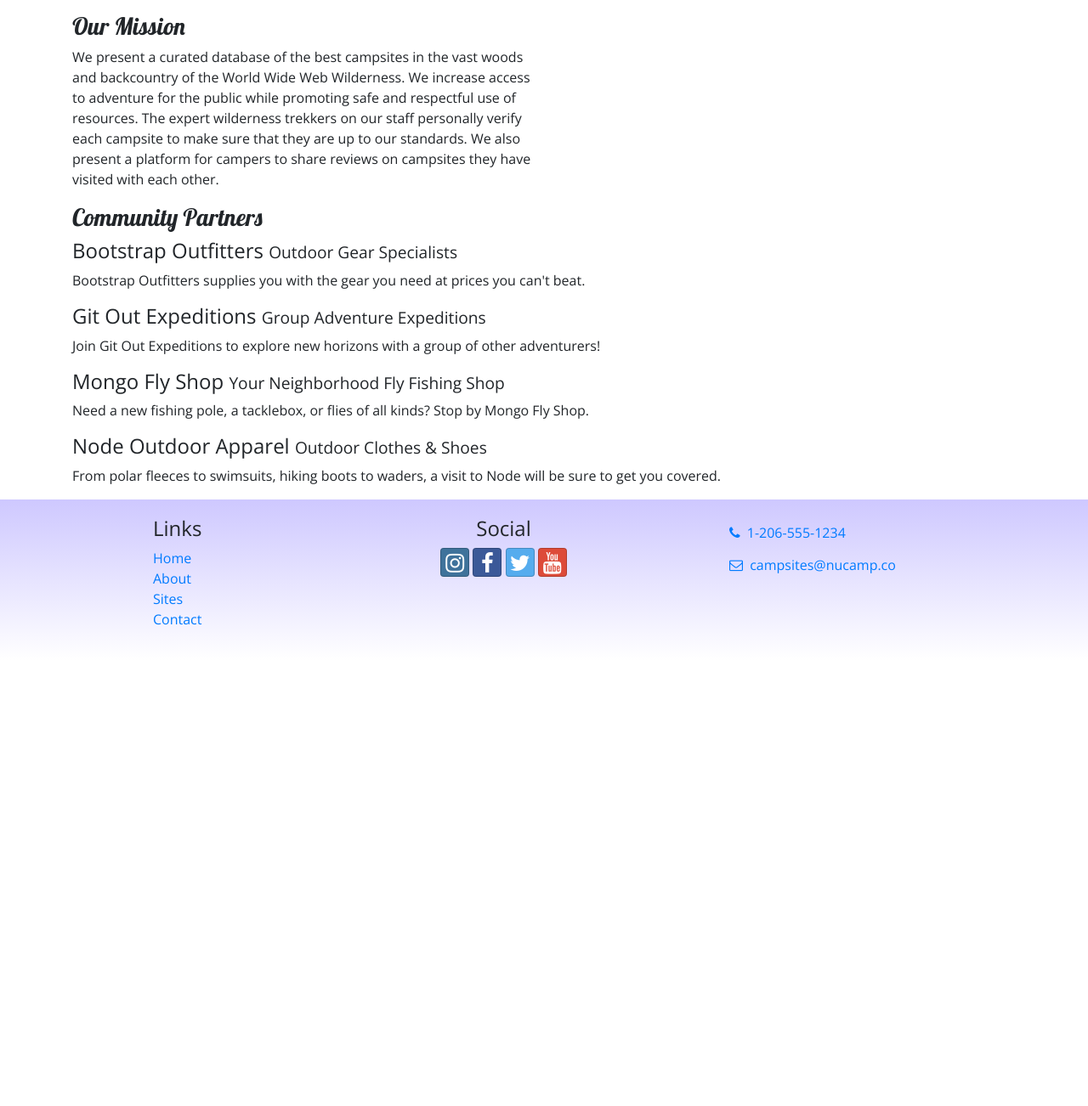
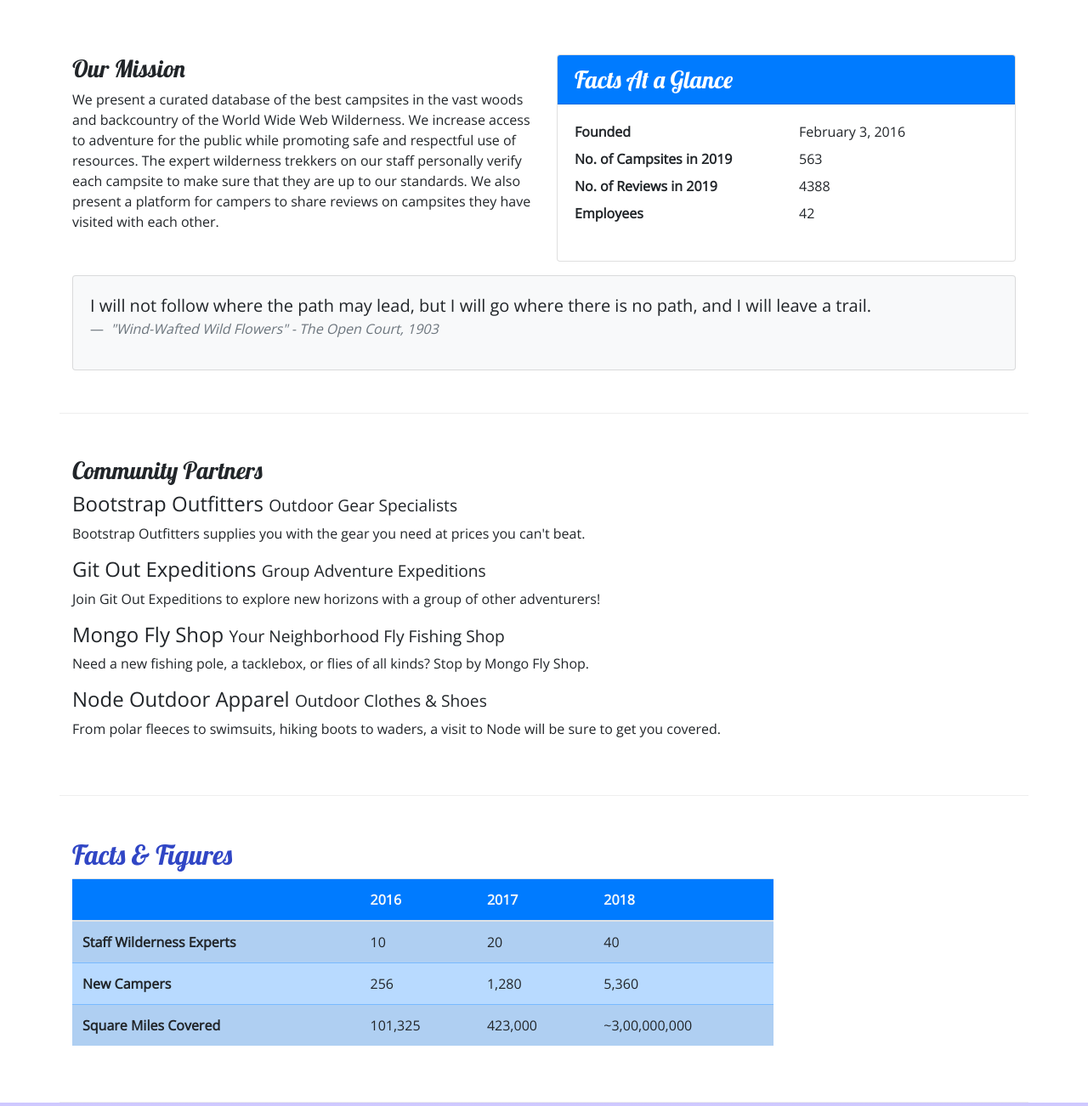
Before and after one commit to unsubstantiated-Script/Bootstrap_Project, a website: page about.html in a window 1280 px wide. Shown: the part 340-1642 px from the top of the page at 85% size. Before the commit the page ends 1117 px from the top, so only its background shows below. Drawn offline with nearby package versions, Linux system fonts and the light colour scheme.

Commit message:
Table Added

```diff
--- a/about.html
+++ b/about.html
@@ -69,7 +69,7 @@
       </div>
     </div>
 
-    <div class="row">
+    <div class="row row-content">
       <div class="col-sm-6">
         <h3>Our Mission</h3>
         <p>
@@ -82,9 +82,40 @@
           reviews on campsites they have visited with each other.
         </p>
       </div>
+
+      <div class="col-sm-6">
+        <div class="card">
+          <h3 class="card-header bg-primary text-white"> Facts At a Glance</h3>
+          <div class="card-body">
+            <dl class="row">
+              <dt class="col-6">Founded</dt>
+              <dd class="col-6">February 3, 2016</dd>
+              <dt class="col-6">No. of Campsites in 2019</dt>
+              <dd class="col-6">563</dd>
+              <dt class="col-6">No. of Reviews in 2019</dt>
+              <dd class="col-6">4388</dd>
+              <dt class="col-6">Employees</dt>
+              <dd class="col-6">42</dd>
+            </dl>
+          </div>
+        </div>
+      </div>
+
+      <div class="col">
+        <div class="card bg-light mt-3">
+          <blockquote class="blockquote card-body">
+            <p class="mb-0">I will not follow where the path may lead, but I will go where there is no path, and I will
+              leave a trail.</p>
+            <footer class="blockquote-footer">
+              <cite title="Source Title">"Wind-Wafted Wild Flowers" - The Open Court, 1903</cite>
+            </footer>
+          </blockquote>
+        </div>
+      </div>
+
     </div>
 
-    <div class="row">
+    <div class="row row-content">
       <div class="col">
         <h3>Community Partners</h3>
         <h4>Bootstrap Outfitters <small>Outdoor Gear Specialists</small></h4>
@@ -113,9 +144,53 @@
         </p>
       </div>
     </div>
+
+    <div class="row row-content">
+      <div class="col-sm-9">
+
+        <h2>Facts &amp; Figures</h2>
+        <div class="table-responsive">
+          <table class="table table-striped">
+            <thead>
+              <tr class="bg-primary text-light">
+                <th></th>
+                <th>2016</th>
+                <th>2017</th>
+                <th>2018</th>
+              </tr>
+            </thead>
+            <tbody class="table-primary">
+              <tr>
+                <th>Staff Wilderness Experts</th>
+                <td>10</td>
+                <td>20</td>
+                <td>40</td>
+              </tr>
+              <tr>
+                <th>New Campers</th>
+                <td>256</td>
+                <td>1,280</td>
+                <td>5,360</td>
+              </tr>
+              <tr>
+                <th>Square Miles Covered</th>
+                <td>101,325</td>
+                <td>423,000</td>
+                <td>~3,00,000,000</td>
+              </tr>
+            </tbody>
+          </table>
+        </div>
+      </div>
+    </div>
+
+
+
+
+
   </div>
 
-  <footer>
+  <footer class="site-footer">
     <div class="container">
       <div class="row">
         <div class="col-4 col-sm-2 offset-1">
--- a/css/styles.css
+++ b/css/styles.css
@@ -16,7 +16,7 @@ header h2 {
     color: #CEC8FF;
 }
 
-footer {
+.site-footer {
     background-image: linear-gradient(#CEC8FF, white);
     padding: 20px 0;
 }
```
Also changed, not shown: contactus.html (+11 -6 lines), index.html (+1 -1 lines).
